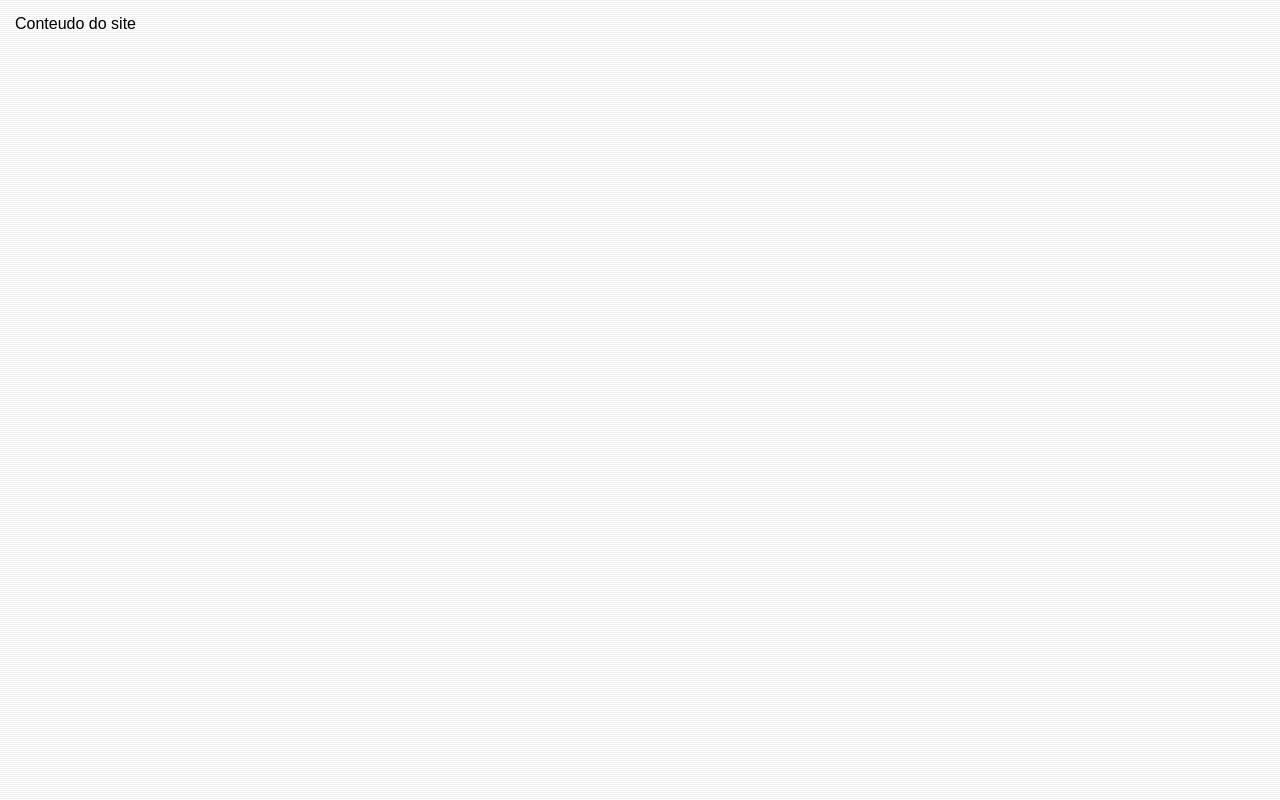
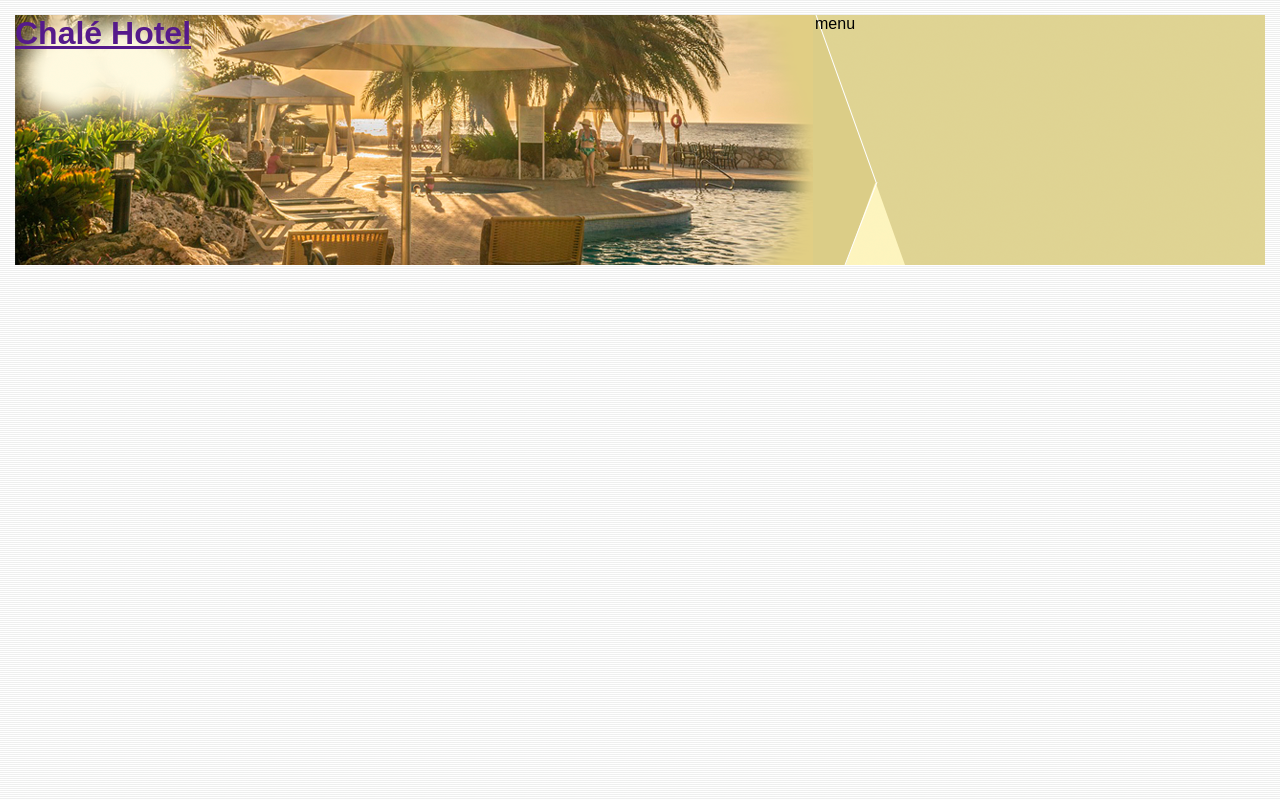
Before and after one commit to juniorcaus/Chale-hotel, a plain HTML site: page index.html in a window 1280 px wide. Drawn offline with Linux system fonts and the light colour scheme.

Commit message:
Inicio dev topo do site

```diff
--- a/css/estilo.css
+++ b/css/estilo.css
@@ -10,3 +10,33 @@ body {
     background: #fff url(../img/bg.png);
     margin: 15px;
 }
+
+#container {
+    background: #ede9cc;
+}
+
+#topo {
+    position: relative;
+    background: #dbcd87;
+    height: 15.4em;
+    min-height: 250px;
+}
+
+#area-logo {
+    position: absolute;
+    background: url(../img/topo-imagem-principal2.png) no-repeat;
+    width: 100%;
+    height: 250px;
+    top: 0;
+    left: 0;
+}
+
+#area-menu {
+    position: absolute;
+    top: 0;
+    right: 0;
+    width: 450px;
+    height: 250px;
+    background: url(../img/topo-imagem-lateral.png) no-repeat;
+
+}
--- a/index.html
+++ b/index.html
@@ -10,9 +10,27 @@
 </head>
 
 <body>
+
+    <!-- INICIO DA ID CONTAINER-->
     <div id="container">
-        Conteudo do site
-    </div>
+        <!-- INICIO DA ID TOPO-->
+        <div id="topo">
+            <div id="area-logo">
+                <h1>
+                    <a href=""> Chalé Hotel</a>
+                </h1>
+
+            </div> <!-- FIM ID LOGO-->
+
+            <div id="area-menu">
+                menu
+            </div>
+
+
+
+
+        </div><!-- FIM DA ID TOPO-->
+    </div><!-- FIM DA ID CONTAINER-->
 
 </body>
 
```
